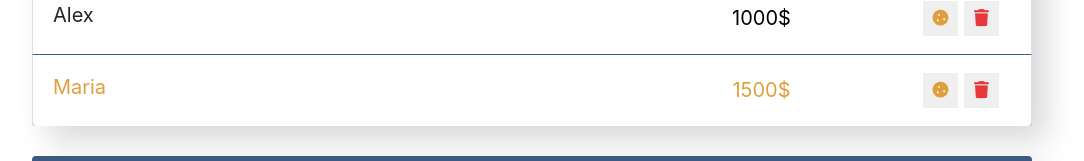
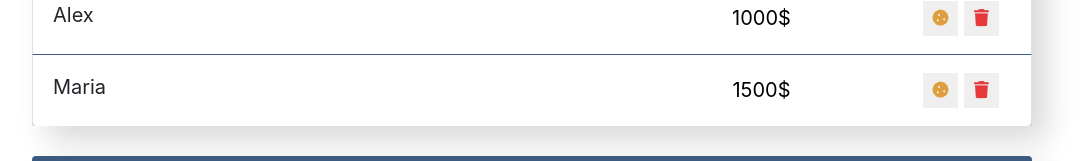
Before and after one commit to levendmitry/employees, a React (Create React App) app: page / in a window 1280 px wide. Shown: the part 495-656 px from the top of the page, without its empty margins (108-1192 px from the left). Built offline with nearby package versions, Linux system fonts and the light colour scheme.

Commit message:
practising state in class components

```diff
--- a/src/components/app/app.jsx
+++ b/src/components/app/app.jsx
@@ -10,9 +10,9 @@ import './app.css'
 function App() {
 
     const employeesData = [
-        {id: 1, name: "Ivan", salary: 800, isIncrease: false},
-        {id: 2, name: "Alex", salary: 1000, isIncrease: false},
-        {id: 3, name: "Maria", salary: 1500, isIncrease: true}
+        {id: 1, name: "Ivan", salary: 800},
+        {id: 2, name: "Alex", salary: 1000},
+        {id: 3, name: "Maria", salary: 1500}
     ];
 
     return (
--- a/src/components/employees-item/employees-item.jsx
+++ b/src/components/employees-item/employees-item.jsx
@@ -1,19 +1,48 @@
+import { Component } from 'react';
 
 import './employees-item.css';
 
-const EmployeesItem = ({name, salary, isIncrease}) => {
+class EmployeesItem extends Component {
+    constructor(props) {
+        super(props);
+        this.state = {
+            isIncrease: false,
+            isLike: false
+        }
+    }
 
-    const isIncreaseClass = isIncrease ? " increase" : "";
+    toggleIncrease = () => {
+        this.setState(({isIncrease}) => ({
+            isIncrease: !isIncrease
+        }))
+    }
+
+    toggleLike = () => {
+        this.setState(({isLike}) => ({
+            isLike: !isLike
+        }))
+    }
+
+    render() {
+
+        const {name, salary} = this.props,
+            {isIncrease, isLike} = this.state,
+            isIncreaseClass = isIncrease ? " increase" : "",
+            isLikeClass = isLike ? " like" : "";
 
         return (
-            <li className={"list-group-item d-flex justify-content-between" + isIncreaseClass}>
-                <span className="list-group-item-label">{name}</span>
+                <li className={"list-group-item d-flex justify-content-between" + isIncreaseClass + isLikeClass}>
+                    <span className={"list-group-item-label"}
+                        onClick={this.toggleLike}
+                    >
+                        {name}
+                    </span>
                     <input type="text"
                         className="list-group-item-input"
                         defaultValue={salary + "$"}
                     />
                     <div className='d-flex justify-content-center align-items-center'>
-                    <button
+                        <button onClick={this.toggleIncrease}
                             type="button"
                             className="btn-cookie btn-sm "
                         >
@@ -32,5 +61,7 @@ const EmployeesItem = ({name, salary, isIncrease}) => {
                 </li>
         )
     }
+    };
+
 
 export default EmployeesItem;
--- a/src/components/employees-list/employees-list.jsx
+++ b/src/components/employees-list/employees-list.jsx
@@ -5,7 +5,8 @@ import './employees-list.css';
 const EmployeesList = ({employeesData}) => {
 
     const employeesElements = employeesData.map((employee) => {
-        return <EmployeesItem key={employee.id} name={employee.name} salary={employee.salary} isIncrease={employee.isIncrease}/>
+        const {id, ...employeesProps} = employee;
+        return <EmployeesItem key={id} {...employeesProps}/>
     });
 
     return (
```
Lines whose indentation alone changed are shown as unchanged.
